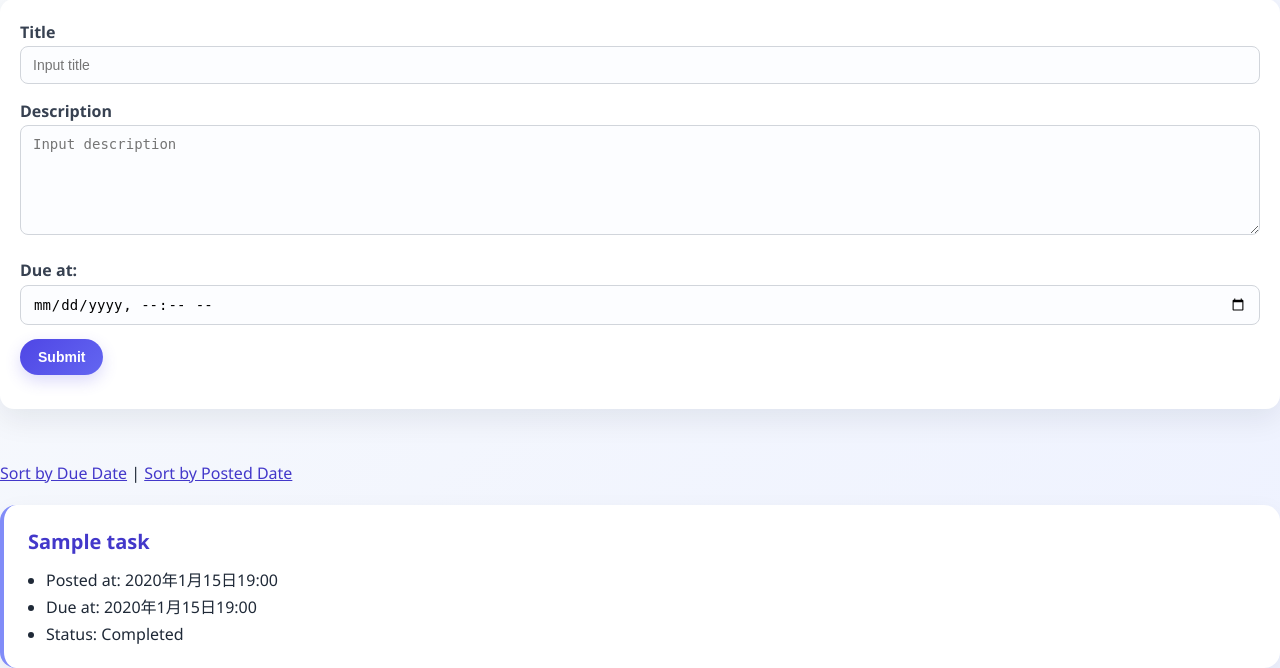
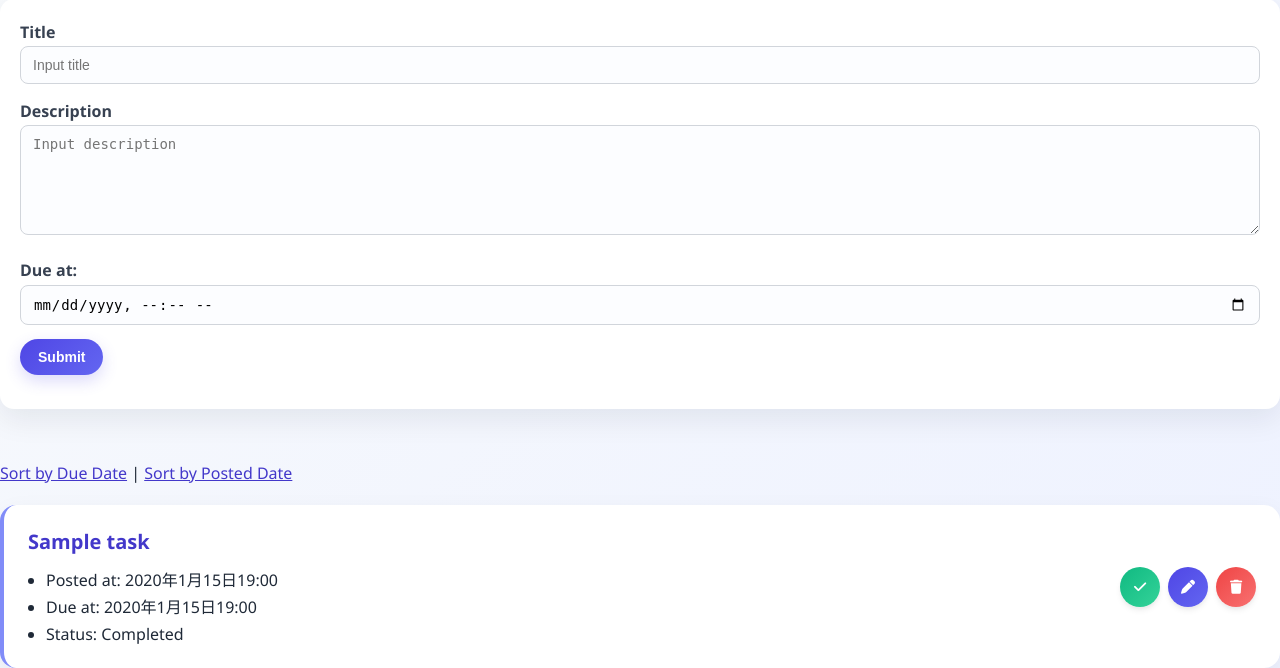
Before and after one commit to s1f10230229/django-test-exercise, a Django app: page / in a window 1280 px wide. Shown: the part 140-808 px from the top of the page. Run offline with Django 5.2, Linux system fonts and the light colour scheme; tables that the repository leaves empty hold one stand-in row (values such as "Sample post").

Commit message:
ボタンを追加

```diff
--- a/todo/static/todo/style.css
+++ b/todo/static/todo/style.css
@@ -153,3 +153,33 @@ h1 {
 h1:hover {
   transform: translateY(-2px);
 }
+
+/* Task item list flex layout and buttons styling */
+.text {
+  display: flex;
+  justify-content: space-between;
+  align-items: center;
+  gap: 20px;
+}
+
+.text ul {
+  margin: 0;
+  padding-left: 18px;
+}
+
+.task-actions {
+  margin-top: 0;
+  display: flex;
+  gap: 8px;
+  flex-shrink: 0;
+}
+
+.btn-icon {
+  width: 40px;
+  height: 40px;
+  padding: 0 !important;
+  display: inline-flex !important;
+  align-items: center;
+  justify-content: center;
+  border-radius: 50% !important;
+}
--- a/todo/templates/todo/index.html
+++ b/todo/templates/todo/index.html
@@ -7,6 +7,8 @@
     <meta charset="UTF-8">
     <meta name="author" content="INIAD">
     <link rel="stylesheet" href="{% static 'todo/style.css' %}">
+    <link rel="stylesheet" href="{% static 'todo/detail.css' %}">
+    <link href="https://cdnjs.cloudflare.com/ajax/libs/font-awesome/6.0.0/css/all.min.css" rel="stylesheet">
   </head>
 
   <body>
@@ -39,6 +41,7 @@
 
     {% for task in tasks %}
     <div class="text">
+      <div>
         <h2><a href="{% url 'detail' task.id %}">{{ task.title }}</a></h2>
         <ul>
           <li>Posted at: {{ task.posted_at }}</li>
@@ -52,6 +55,12 @@
           {% endif %}
         </ul>
       </div>
+      <div class="task-actions">
+        <a href="" class="btn btn-done btn-icon" title="Done"><i class="fa-solid fa-check"></i></a>
+        <a href="{% url 'update' task.id %}" class="btn btn-primary btn-icon" title="Edit"><i class="fa-solid fa-pen"></i></a>
+        <a href="{% url 'delete' task.id %}" class="btn btn-danger btn-icon" title="Delete"><i class="fa-solid fa-trash"></i></a>
+      </div>
+    </div>
     {% endfor %}
   </body>
 
```
Lines whose indentation alone changed are shown as unchanged.
